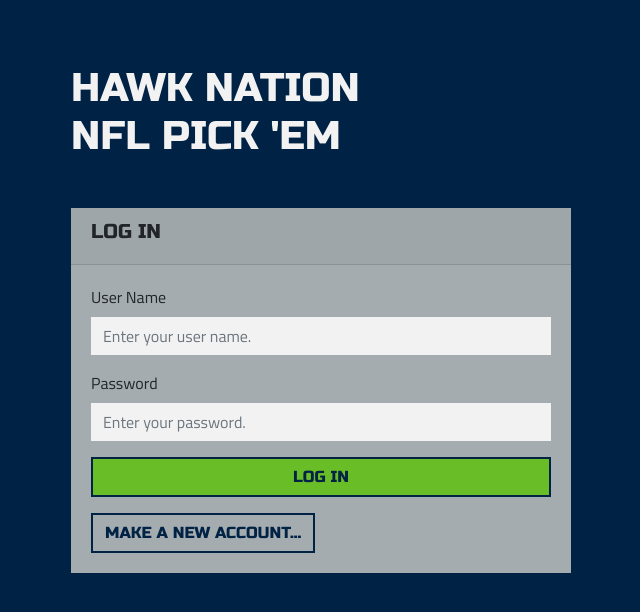
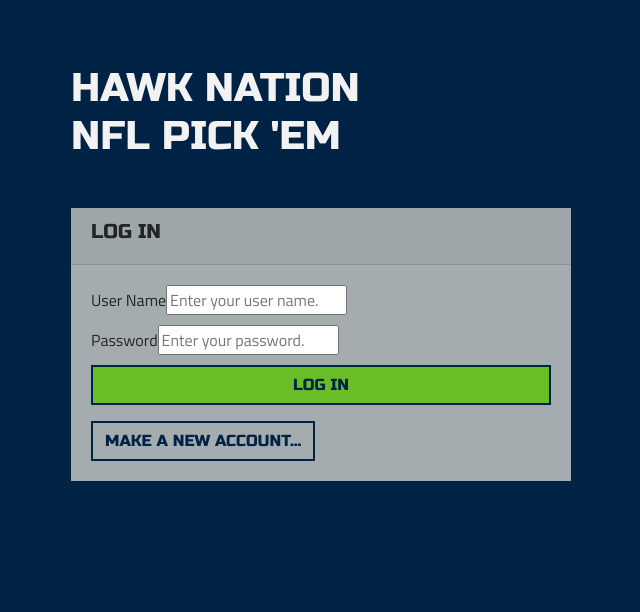
Before and after one commit to Chris-Fortier/pickem, a React (Create React App) app in the folder client/: page / in a window 1280 px wide. Shown: the top 612 px of the page, without its empty margins (319-959 px from the left). Built offline with nearby package versions, Linux system fonts and the light colour scheme.

Commit message:
rework the input component

```diff
--- a/client/src/components/pages/EnterScores.js
+++ b/client/src/components/pages/EnterScores.js
@@ -1,6 +1,7 @@
 import React, { useEffect, useState } from "react";
 import NavBar from "../ui/NavBar";
 import Button from "../ui/Button";
+import Input from "../ui/Input";
 import { connect } from "react-redux";
 import { get_week_or_season_text } from "../../utils/helpers";
 import axios from "axios";
@@ -60,20 +61,23 @@ function EnterScores({ group_season_week }) {
                   <p>{message_from_server}</p>
                   {games.map((game, game_index) => {
                      return (
-                        <p key={uuid.v4()}>
-                           {game.away_team}{" "}
-                           <input
+                        <div key={uuid.v4()}>
+                           <Input
+                              inline
+                              label={game.away_team}
                               type="number"
-                              id={`${game.id}-away_score`}
-                              defaultValue={game.away_score}
+                              name={`${game.id}-away_score`}
+                              default_value={game.away_score}
                               min="0"
                               max="200"
-                           />{" "}
-                           at {game.home_team}{" "}
-                           <input
+                           />
+                           at{" "}
+                           <Input
+                              inline
+                              label={game.home_team}
                               type="number"
-                              id={`${game.id}-home_score`}
-                              defaultValue={game.home_score}
+                              name={`${game.id}-home_score`}
+                              default_value={game.home_score}
                               min="0"
                               max="200"
                            />
@@ -88,11 +92,11 @@ function EnterScores({ group_season_week }) {
                                           game.id
                                        }&away_score=${
                                           document.getElementById(
-                                             `${game.id}-away_score`
+                                             `${game.id}-away_score-input`
                                           ).value
                                        }&home_score=${
                                           document.getElementById(
-                                             `${game.id}-home_score`
+                                             `${game.id}-home_score-input`
                                           ).value
                                        }`
                                     )
@@ -112,7 +116,7 @@ function EnterScores({ group_season_week }) {
                               }}
                            />{" "}
                            {game.note}
-                        </p>
+                        </div>
                      );
                   })}
                </div>
--- a/client/src/components/ui/Input.js
+++ b/client/src/components/ui/Input.js
@@ -8,19 +8,66 @@ export default function Input({
    max_length, // optional
    error_message,
    style = {},
+   default_value,
+   min,
+   max,
+   inline = false,
+   block = false,
+   double = false,
 }) {
+   function render_contents() {
       return (
-      <div className="form-group">
-         <label htmlFor={`${name}-input`}>{label}</label>
+         <>
+            {label && (
+               <label
+                  htmlFor={`${name}-input`}
+                  style={{
+                     marginBottom: 0,
+                     width: double && "100%",
+                     marginRight: (inline || block) && "10px",
+                  }}
+               >
+                  {label}
+               </label>
+            )}
             <input
                type={type}
-            className="form-control"
+               // className="form-control"
                id={`${name}-input`}
                placeholder={placeholder}
                maxLength={max_length}
-            style={style}
+               style={{
+                  ...style,
+                  width: double && "100%",
+                  flexGrow: block && 1,
+                  marginRight: inline && "10px",
+               }}
+               defaultValue={default_value}
+               min={min}
+               max={max}
             />
-         {error_message && <div className="text-danger">{error_message}</div>}
+            {error_message && (
+               <div className="text-danger">{error_message}</div>
+            )}
+         </>
+      );
+   }
+
+   let display_value;
+   if (block) {
+      display_value = "flex";
+   } else if (inline) {
+      display_value = "inline-block";
+   }
+   return (
+      <div
+         style={{
+            display: display_value,
+            marginBottom: "10px",
+            // display: inline && "inline-block",
+         }}
+      >
+         {render_contents()}
       </div>
    );
 }
```
Also changed, not shown: client/src/components/pages/AccountSettings.js (+16 -0 lines). Lines whose indentation alone changed are shown as unchanged.
